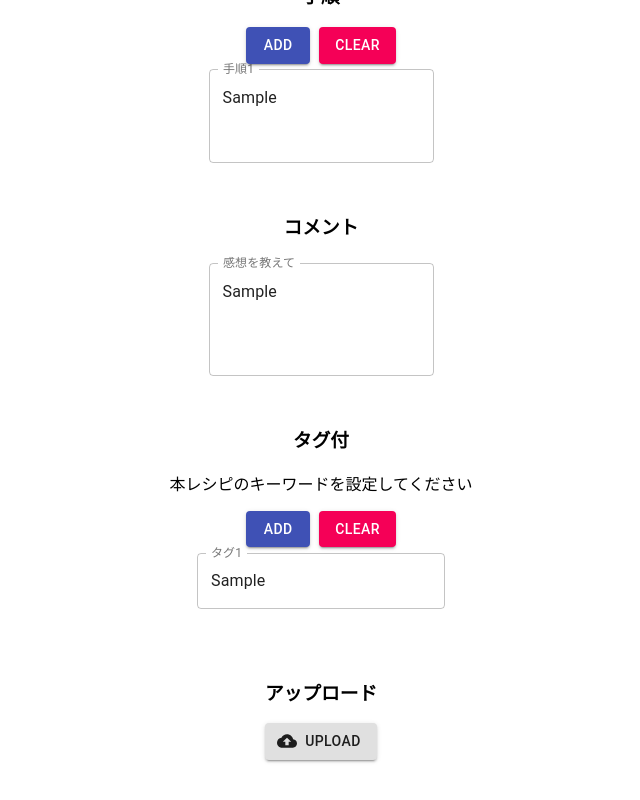
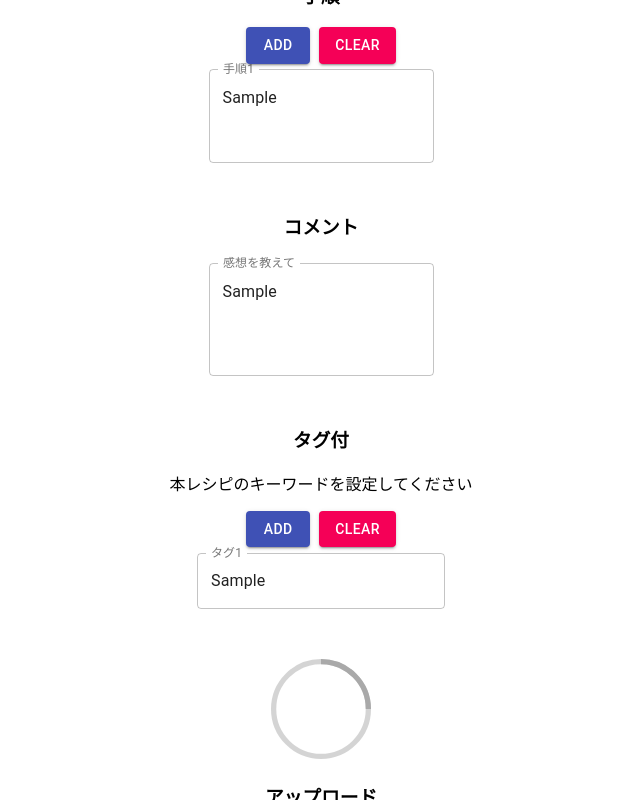
Before and after one commit to TakaShinoda/sketchy-kitchen, a React (Create React App) app: page /post in a window 1280 px wide. Both pictures are taken after typing "Sample", "Sample", "Sample", "Sample", "Sample" into the empty fields and a click on the button "UPLOAD". Shown: the part 602-1402 px from the top of the page, without its empty margins (319-959 px from the left). Built offline with nearby package versions, Linux system fonts and the light colour scheme; no server answers.

Commit message:
fix: issue#1 案1 react-spinnerによるスピナー表示

```diff
--- a/src/components/postPage/PostRecipe.tsx
+++ b/src/components/postPage/PostRecipe.tsx
@@ -6,6 +6,7 @@ import TextField from '@material-ui/core/TextField'
 import Button from '@material-ui/core/Button'
 import CloudUploadIcon from '@material-ui/icons/CloudUpload'
 import { useHistory } from 'react-router-dom'
+import Loader from 'react-loader-spinner'
 
 const useStyle = makeStyles(() =>
   createStyles({
@@ -31,6 +32,7 @@ export const PostRecipe: FC = () => {
   const { register, handleSubmit } = useForm()
   const classes = useStyle()
   const history = useHistory()
+  const [spinner, setSpinner] = useState(false)
 
   const onSubmit = async(data: any) => {
     if (image === '') { alert('画像を選択してください')}
@@ -64,6 +66,7 @@ export const PostRecipe: FC = () => {
     clearProcedures()
     clearKeywords()
     setComment('')
+    setSpinner(false)
     // ページ遷移する
     history.push('/all')
   }
@@ -205,6 +208,9 @@ export const PostRecipe: FC = () => {
             </fieldset>
           )
         })}
+
+
+
         <br />
         <h3>コメント</h3>
         <fieldset className={classes.form}>
@@ -255,12 +261,20 @@ export const PostRecipe: FC = () => {
         })}
         <br />
         <br />
+        <Loader
+         type="Oval"
+         color="#a9a9a9"
+         height={100}
+         width={100}
+         visible={spinner}
+      />
         <h3>アップロード</h3>
         <Button
           type="submit"
           variant="contained"
           color="default"
           startIcon={<CloudUploadIcon />}
+          onClick={() => setSpinner(true)}
         >
           Upload
         </Button>
```
